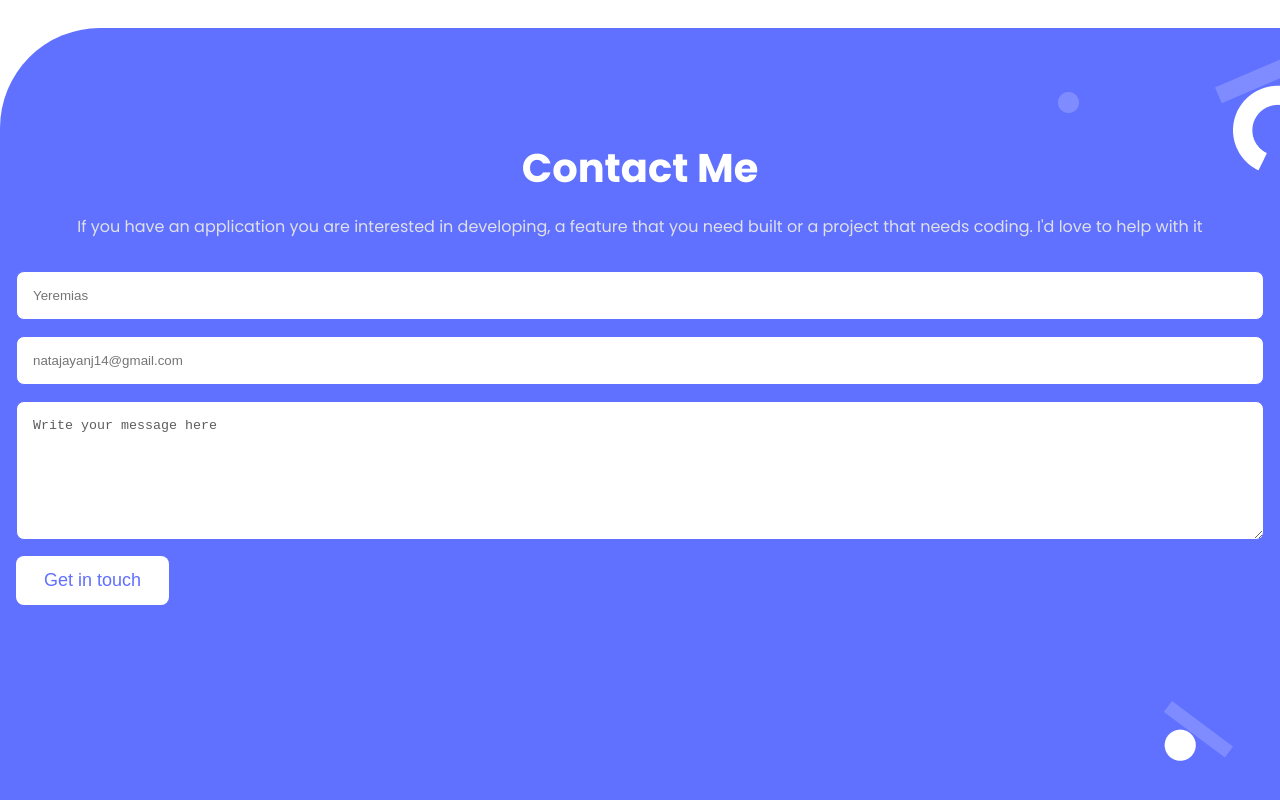
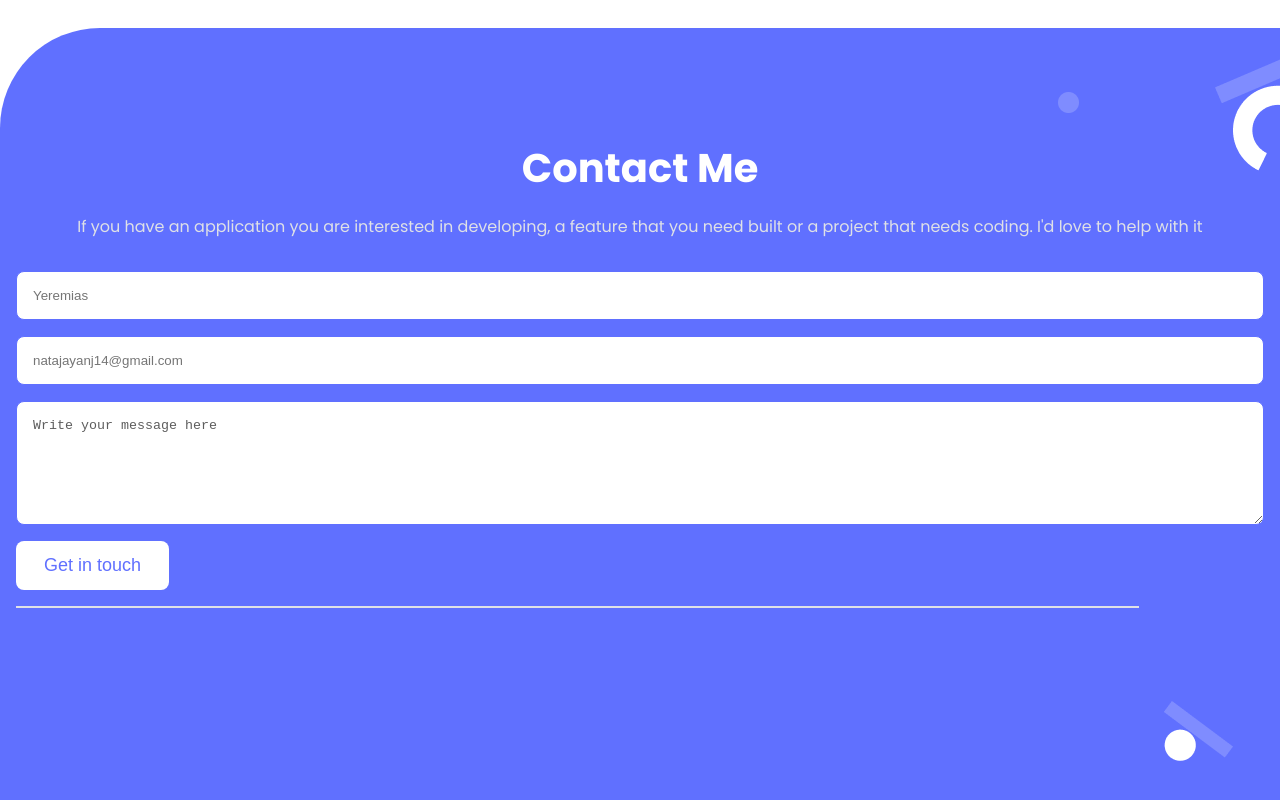
Before and after one commit to Bestbynature/portfolio, a website: page index.html in a window 1280 px wide. Shown: the part 4806-5606 px from the top of the page. Drawn offline with Linux system fonts and the light colour scheme.

```diff
--- a/index.html
+++ b/index.html
@@ -172,7 +172,6 @@
       </div>
      </div>
   </section>
-
   <!-- Contact form -->
   <section class="contact">
     <div class="contact-box">
@@ -181,14 +180,13 @@
       <form action="https://formspree.io/f/mrgvqqne" method="post">
         <input type="text" name="client_name" placeholder="Yeremias" required maxlength="30">
         <input type="email" name="client_mail" placeholder="natajayanj14@gmail.com" required>
-        <textarea name="client_msg" cols="30" rows="7" required maxlength="500">Write your message here</textarea>
+        <textarea name="client_msg" cols="30" rows="6" required maxlength="500">Write your message here</textarea>
         <fieldset>
           <button type="button" id="submit">Get in touch</button>
         </fieldset>
-        <!-- <hr id="base-rule"> -->
+        <hr id="base-rule">
       </form>
     </div>
   </section>
-
 </body>
 </html>
```
